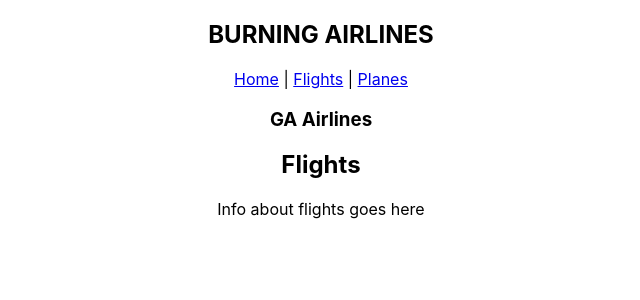
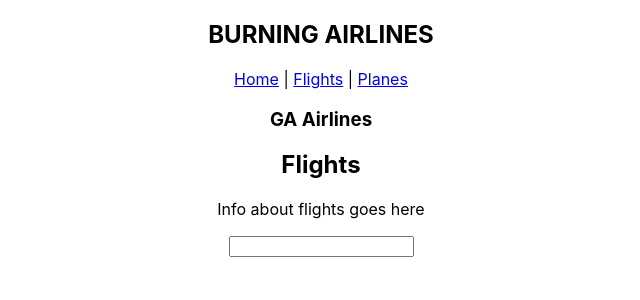
Before and after one commit to thelorddoyle/burning-airlines-front-end, a React (Create React App) app: page /#/flights in a window 1280 px wide. Shown: the top 300 px of the page, without its empty margins (319-959 px from the left). Built offline with nearby package versions, Linux system fonts and the light colour scheme.

Commit message:
routes id works for planes and flights

```diff
--- a/src/components/Flights.js
+++ b/src/components/Flights.js
@@ -1,12 +1,27 @@
 import React from 'react';
 
 class Flights extends React.Component {
+
+    state = {
+        flightSelect: '',
+    }
+    handleInput = (ev) => {
+        this.setState({ flightSelect: ev.target.value });
+    }
+
+    handleSelection = (ev) => {
+        this.props.history.push(`/planes/${(this.state.flightSelect)}`)
+    }
+
     render() {
         return (
             <div>
                 <h1>Flights</h1>
                 <div className="flights">
                     <p>Info about flights goes here</p>
+                    <form onSubmit={ this.handleSelection }>
+                    <input type="text" onChange={ this.handleInput } />
+                    </form>
                 </div>
             </div>
         );
--- a/src/components/Planes.js
+++ b/src/components/Planes.js
@@ -3,14 +3,14 @@ import React from 'react';
 class Planes extends React.Component {
 
     state = {
-        flightSelect: '',
+        planeSelect: '',
     }
     handleInput = (ev) => {
-        this.setState({ flightSelect: ev.target.value });
+        this.setState({ planeSelect: ev.target.value });
     }
 
     handleSelection = (ev) => {
-        this.props.history.push(`/planes/${(this.state.flightSelect)}`)
+        this.props.history.push(`/planes/${(this.state.planeSelect)}`)
     }
 
     render() {
@@ -21,7 +21,6 @@ class Planes extends React.Component {
                     <p>Info about planes goes here</p>
                     <form onSubmit={ this.handleSelection }>
                     <input type="text" onChange={ this.handleInput } />
-                    <button>Select</button>
                     </form>
                     {/* <button onClick={this.handleSelection(1)}>TEST ROUTE</button> */}
                 </div>
```
